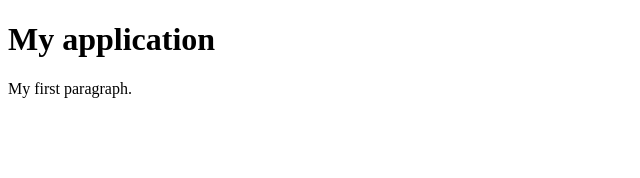
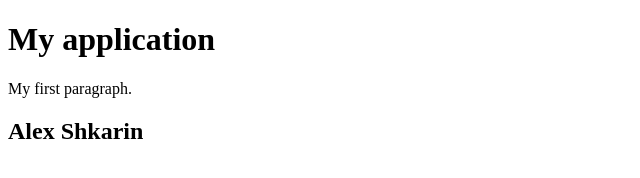
Before and after one commit to ShkarinAlex278/jenkins, a plain HTML site: page index.html in a window 1280 px wide. Shown: the whole page, without its empty margins (0-640 px from the left). Drawn offline with Linux system fonts and the light colour scheme.

Commit message:
Update index.html

```diff
--- a/index.html
+++ b/index.html
@@ -4,6 +4,7 @@
 
 <h1>My application</h1>
 <p>My first paragraph.</p>
+  <h2> Alex Shkarin</h2>
 
 </body>
 </html>
```
